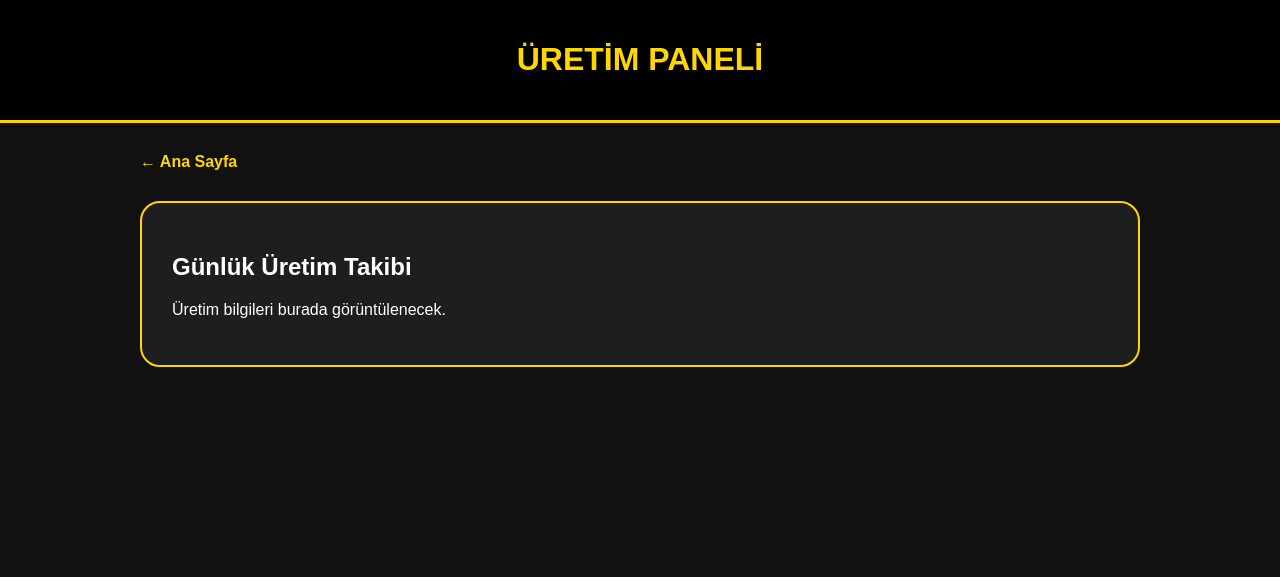
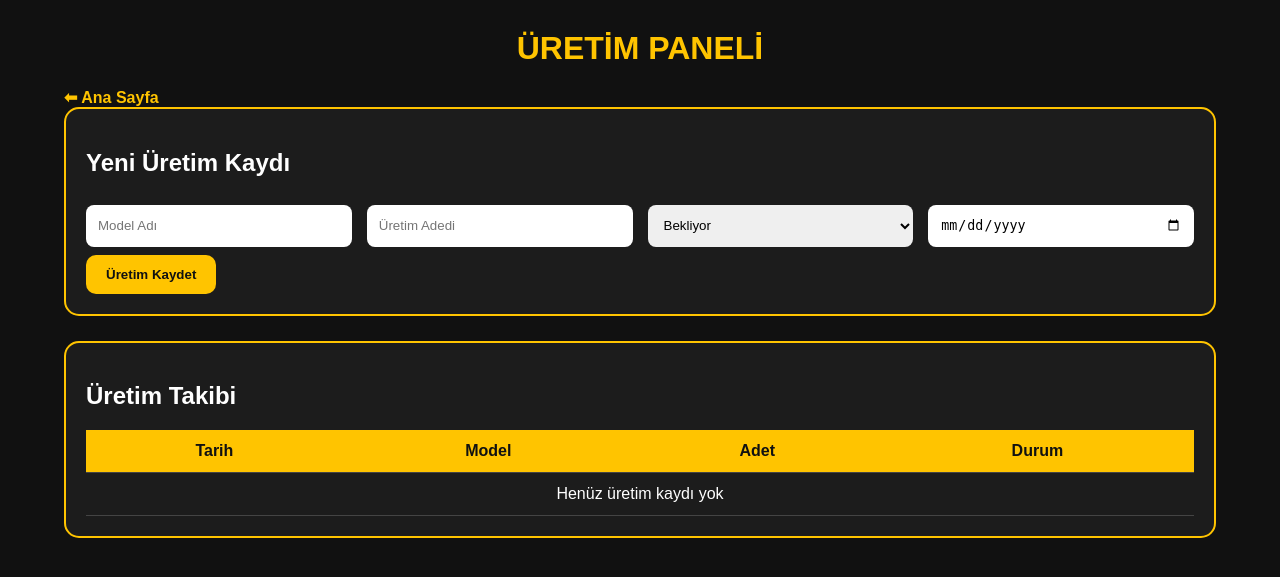
Before and after one commit to alicandvc38-netizen/vizyon-stok, a Flask app: page /uretim in a window 1280 px wide. Shown: the top 577 px of the page. Run offline with Flask 3, Linux system fonts and the light colour scheme; data that the repository does not hold is empty.

Commit message:
Update uretim.html

```diff
--- a/templates/uretim.html
+++ b/templates/uretim.html
@@ -1,71 +1,80 @@
 <!DOCTYPE html>
 <html lang="tr">
 <head>
-<meta charset="UTF-8">
-<meta name="viewport" content="width=device-width, initial-scale=1.0">
-<title>Üretim</title>
-
-<style>
-
-body{
-    margin:0;
-    background:#111;
-    color:white;
-    font-family:Arial;
-}
-
-.header{
-    background:black;
-    padding:20px;
-    border-bottom:3px solid gold;
-    text-align:center;
-}
-
-.header h1{
-    color:gold;
-}
-
-.container{
-    max-width:1000px;
-    margin:auto;
-    padding:30px;
-}
-
-a{
-    color:gold;
-    text-decoration:none;
-    font-weight:bold;
-}
-
-.panel{
-    margin-top:30px;
-    background:#1e1e1e;
-    border:2px solid gold;
-    border-radius:20px;
-    padding:30px;
-}
-
-</style>
-
+    <meta charset="UTF-8">
+    <title>Üretim Paneli</title>
+    <style>
+        body { margin:0; font-family:Arial; background:#111; color:white; }
+        .container { width:90%; margin:30px auto; }
+        h1 { text-align:center; color:#ffc400; }
+        a { color:#ffc400; text-decoration:none; font-weight:bold; }
+        .card { background:#1c1c1c; border:2px solid #ffc400; border-radius:15px; padding:20px; margin-bottom:25px; }
+        input, select { width:100%; padding:12px; margin:8px 0; border-radius:8px; border:none; box-sizing:border-box; }
+        button { background:#ffc400; color:#111; padding:12px 20px; border:none; border-radius:10px; font-weight:bold; cursor:pointer; }
+        .grid { display:grid; grid-template-columns:repeat(4,1fr); gap:15px; }
+        table { width:100%; border-collapse:collapse; background:#1c1c1c; margin-top:15px; }
+        th, td { padding:12px; border-bottom:1px solid #444; text-align:center; }
+        th { background:#ffc400; color:#111; }
+        @media(max-width:900px){ .grid{grid-template-columns:1fr;} }
+    </style>
 </head>
-
 <body>
-
-<div class="header">
-<h1>ÜRETİM PANELİ</h1>
-</div>
 
 <div class="container">
 
-<a href="/">← Ana Sayfa</a>
+    <h1>ÜRETİM PANELİ</h1>
+    <a href="/">⬅ Ana Sayfa</a>
 
-<div class="panel">
+    <div class="card">
+        <h2>Yeni Üretim Kaydı</h2>
 
-<h2>Günlük Üretim Takibi</h2>
+        <form method="POST">
+            <div class="grid">
+                <input type="text" name="model" placeholder="Model Adı" required>
 
-<p>Üretim bilgileri burada görüntülenecek.</p>
+                <input type="number" name="adet" placeholder="Üretim Adedi" required>
 
-</div>
+                <select name="durum">
+                    <option>Bekliyor</option>
+                    <option>Üretimde</option>
+                    <option>Tamamlandı</option>
+                </select>
+
+                <input type="date" name="tarih" required>
+            </div>
+
+            <button type="submit">Üretim Kaydet</button>
+        </form>
+    </div>
+
+    <div class="card">
+        <h2>Üretim Takibi</h2>
+
+        <table>
+            <thead>
+                <tr>
+                    <th>Tarih</th>
+                    <th>Model</th>
+                    <th>Adet</th>
+                    <th>Durum</th>
+                </tr>
+            </thead>
+            <tbody>
+                {% for u in uretimler %}
+                <tr>
+                    <td>{{ u.tarih }}</td>
+                    <td>{{ u.model }}</td>
+                    <td>{{ u.adet }}</td>
+                    <td>{{ u.durum }}</td>
+                </tr>
+                {% else %}
+                <tr>
+                    <td colspan="4">Henüz üretim kaydı yok</td>
+                </tr>
+                {% endfor %}
+            </tbody>
+        </table>
+    </div>
 
 </div>
 
```
